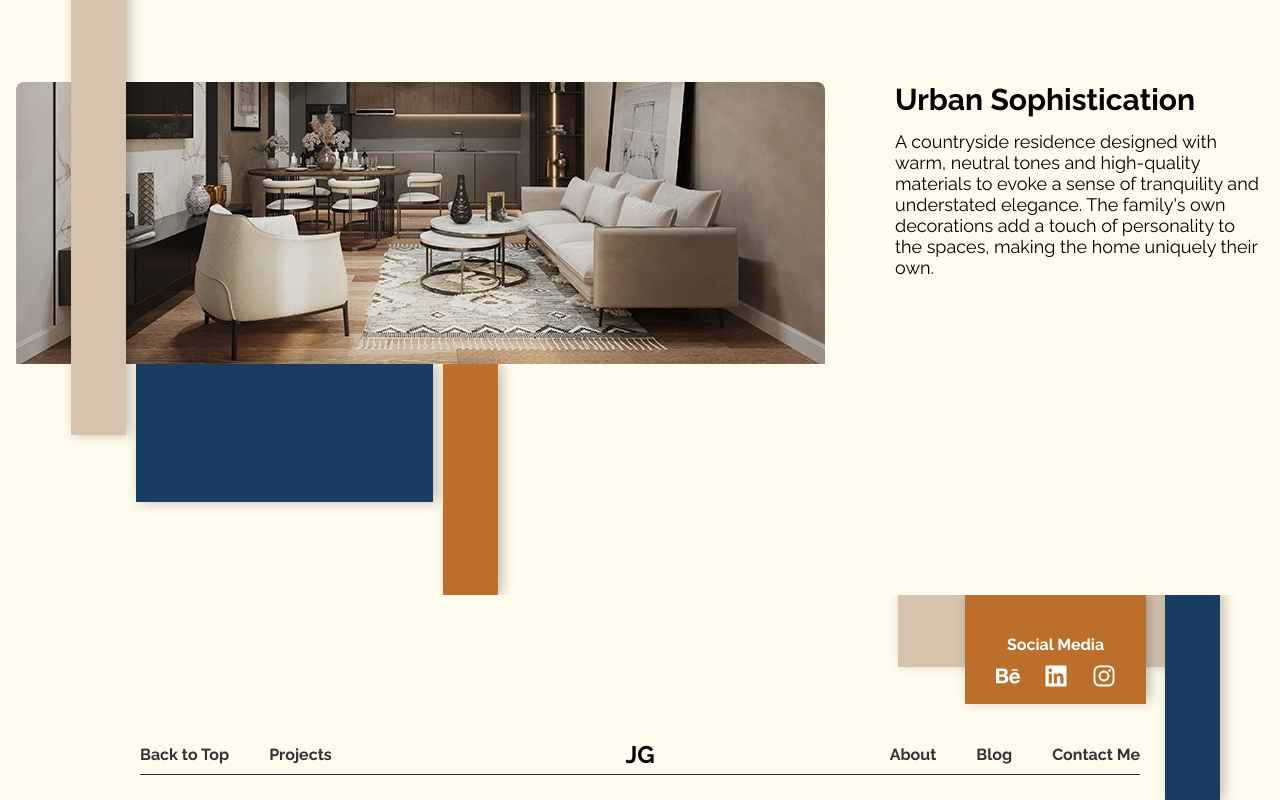
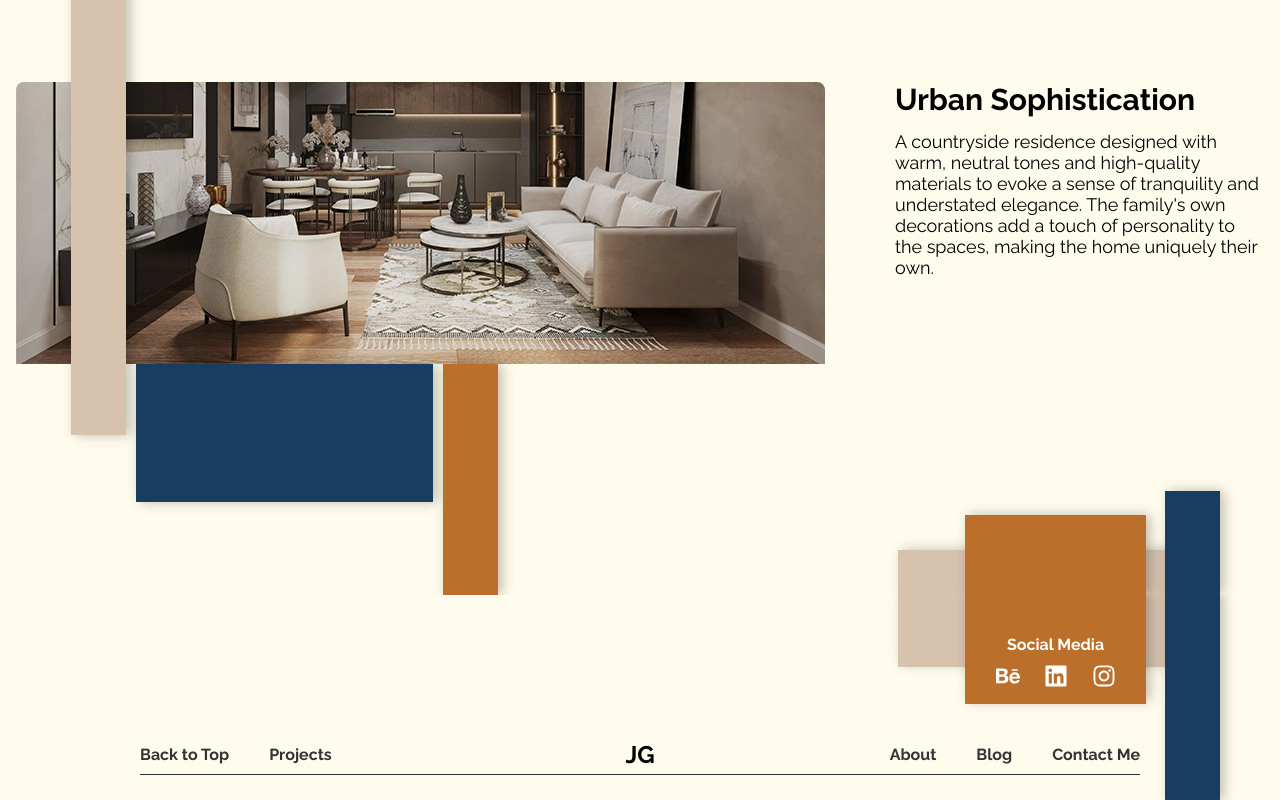
Before and after one commit to Laelys/portofolio_project, a React (Vite) app: page /projects in a window 1280 px wide. Shown: the part 2000-2800 px from the top of the page. Built offline with nearby package versions, Linux system fonts and the light colour scheme.

Commit message:
updated ProjectsComponent
added variants based on displayed page

```diff
--- a/src/components/ProjectsComponent.jsx
+++ b/src/components/ProjectsComponent.jsx
@@ -84,6 +84,15 @@ const ProjectsComponent = ({ variant = "home" }) => {
         <div className="projects__rectangle__second__bottom"></div>
         <div className="projects__rectangle__third__bottom"></div>
       </div>
+
+      {/* Conditional Rendering of the New Graphics for the Projects Page */}
+      {variant === "projectsPage" && (
+        <div className="projects__graphics__bottom2">
+          <div className="projects__bottom2__rectangle__first"></div>
+          <div className="projects__bottom2__rectangle__second"></div>
+          <div className="projects__bottom2__rectangle__third"></div>
+        </div>
+      )}
     </div>
   );
 };
--- a/src/styling/projects.css
+++ b/src/styling/projects.css
@@ -255,3 +255,40 @@
   height: 231px;
   background-color: #bc6f2b;
 }
+
+/* Styles for the Projects Page Bottom Graphics */
+.projects__graphics__bottom2 {
+  position: absolute;
+  right: 0;
+  bottom: 0;
+}
+
+.projects__bottom2__rectangle__first,
+.projects__bottom2__rectangle__second,
+.projects__bottom2__rectangle__third {
+  position: absolute;
+  bottom: 0;
+  box-shadow: 4px 0px 12px 0px #00000040;
+  z-index: 1;
+}
+
+.projects__bottom2__rectangle__first {
+  right: 168px;
+  width: 294px;
+  height: 45px;
+  background-color: #d7c2ad;
+}
+
+.projects__bottom2__rectangle__second {
+  right: 140px;
+  width: 55px;
+  height: 104px;
+  background-color: #193d61;
+}
+
+.projects__bottom2__rectangle__third {
+  right: 214px;
+  width: 181px;
+  height: 80px;
+  background-color: #bc6f2b;
+}
```
